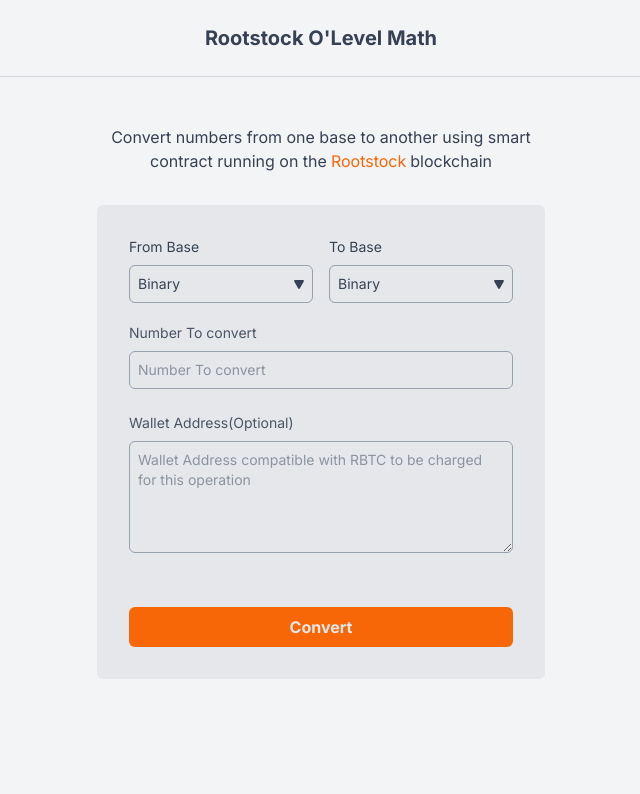
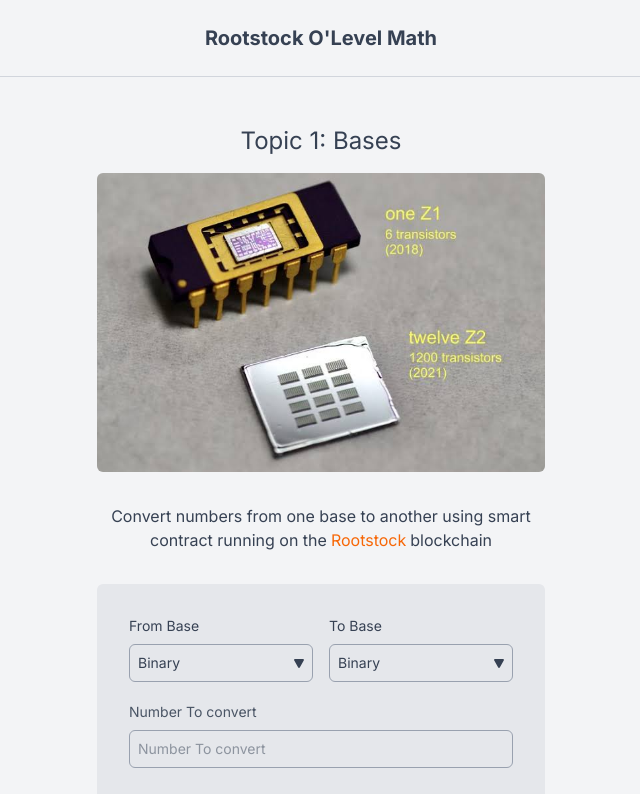
Before and after one commit to Tibz-Dankan/rsk-o-math-book-web, a React (Vite) app: page / in a window 1280 px wide. Shown: the top 794 px of the page, without its empty margins (319-959 px from the left). Built offline with nearby package versions, Linux system fonts and the light colour scheme.

Commit message:
feat: add title of the page

```diff
--- a/src/components/Pages/Converter.tsx
+++ b/src/components/Pages/Converter.tsx
@@ -103,6 +103,12 @@
           </p>
         </header>
         <main className="w-full flex flex-col items-center mt-8 space-y-8">
+          <div className="w-[90%] sm:w-[448px] space-y-4">
+            <h1 className="text-center text-2xl">Topic 1: Bases</h1>
+            <div>
+              <img src={"transistor.png"} className="rounded-md" />
+            </div>
+          </div>
           <div className="w-[90%] sm:w-[448px]">
             <p className="text-center">
               Convert numbers from one base to another using smart contract
```
Also changed, not shown: public/transistor.png (added).
